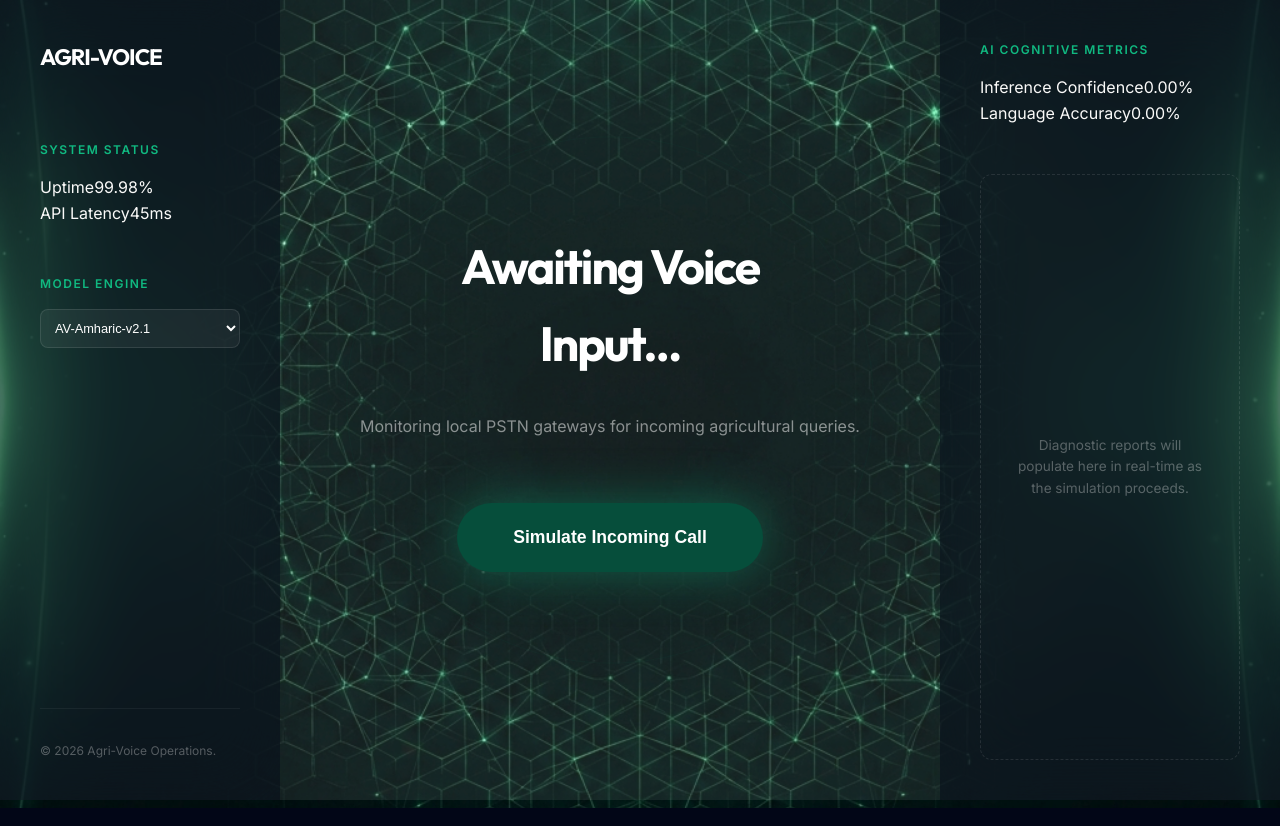
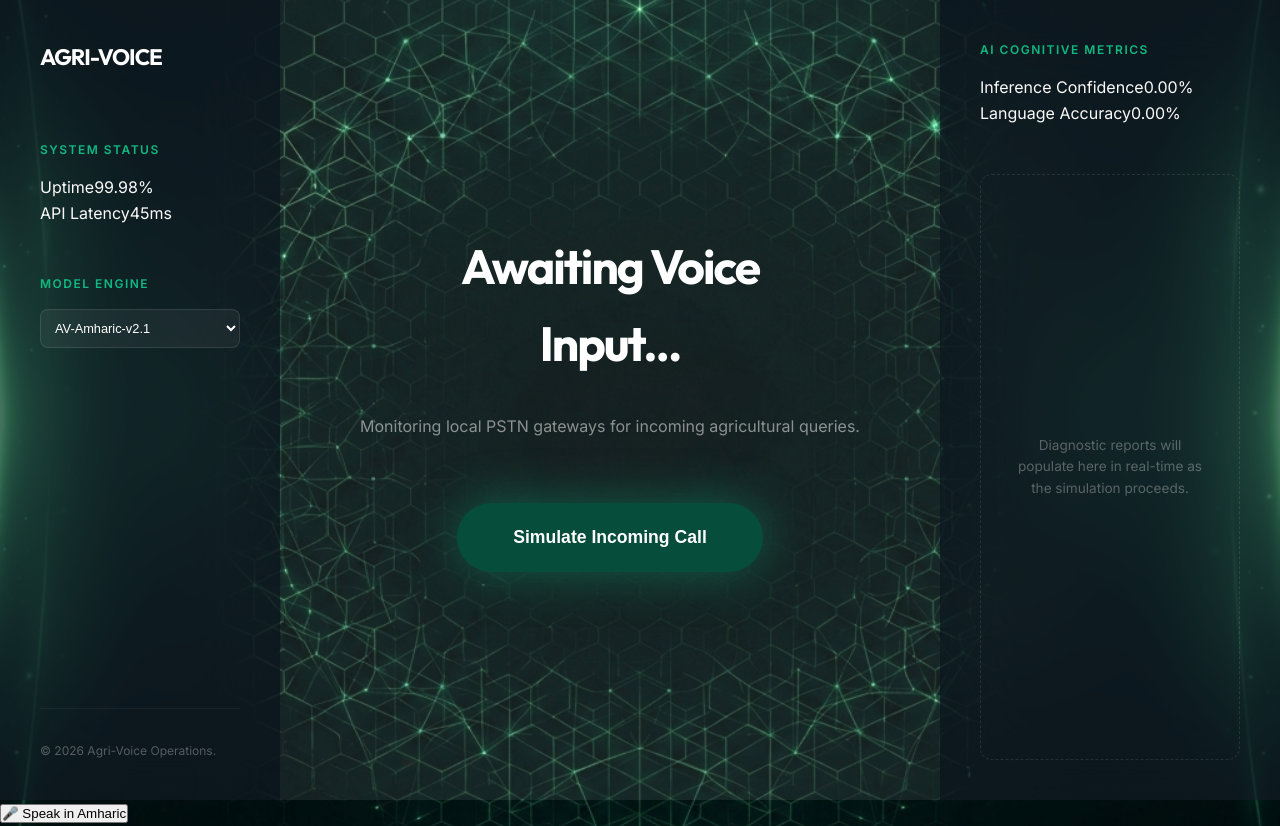
Before and after one commit to Mekdes04/AgriVoice, a plain HTML site: page demo.html in a window 1280 px wide. Drawn offline with Linux system fonts and the light colour scheme.

Commit message:
Update demo.html

```diff
--- a/demo.html
+++ b/demo.html
@@ -111,3 +111,6 @@
     <script src="script.js"></script>
 </body>
 </html>
+<button onclick="startAgriVoice()">
+  🎤 Speak in Amharic
+</button>
```
